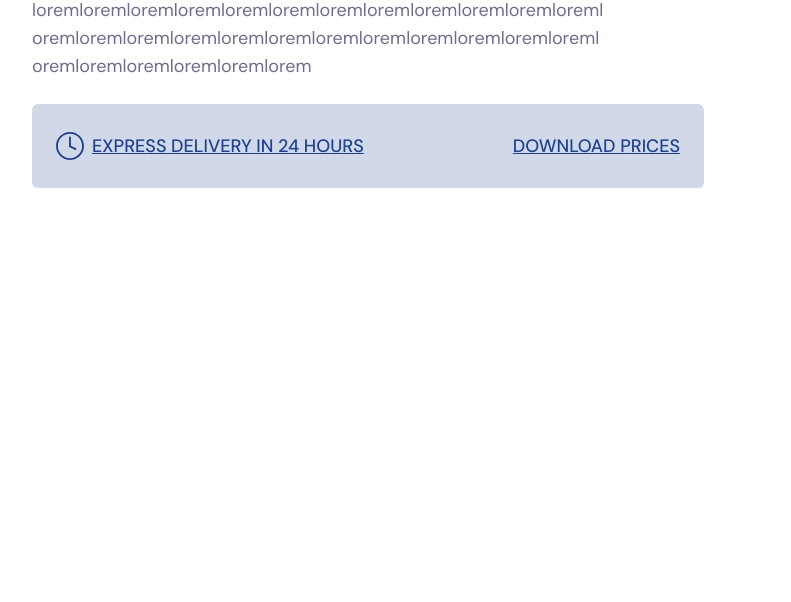
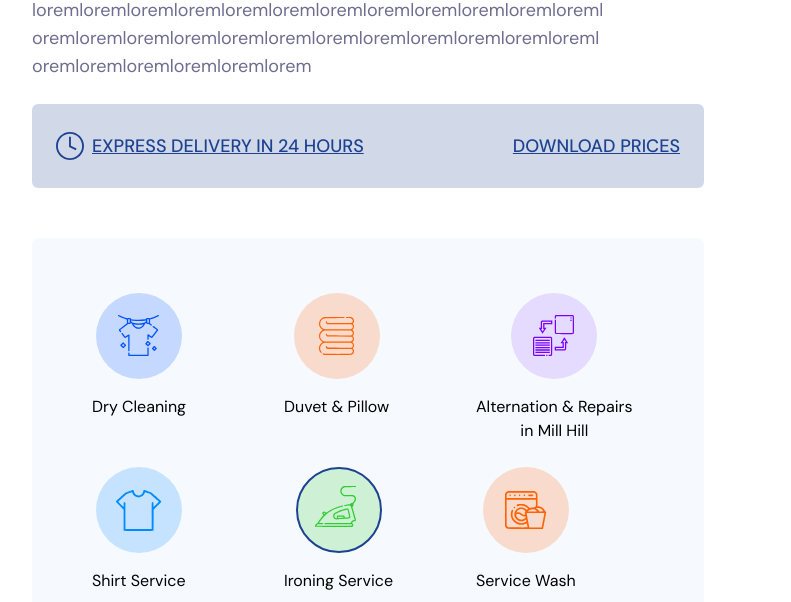
Before and after one commit to vfshera/dry-clean, a website: page src/index.html in a window 1280 px wide. Shown: the part 350-952 px from the top of the page, without its empty margins (98-889 px from the left). Before the commit the page ends 800 px from the top, so only its background shows below. Drawn offline with nearby package versions, Linux system fonts and the light colour scheme; files that its build step writes are made by us from their sources.

Commit message:
services

```diff
--- a/src/index.html
+++ b/src/index.html
@@ -21,7 +21,7 @@
       <!-- DELIVERY -->
 
       <div
-        class="rounded-md bg-blue-6 py-7 px-6 mt-6 flex justify-between items-center"
+        class="rounded-md bg-blue-6 py-7 px-6 mt-6 mb-[50px] flex justify-between items-center"
       >
         <div class="flex items-center gap-2">
           <svg
@@ -49,6 +49,84 @@
           >download prices</a
         >
       </div>
+
+      <!-- SERVICES -->
+
+      <section
+        class="bg-light rounded-md px-[60px] py-[55px] grid grid-cols-3 gap-6"
+      >
+        <!-- service -->
+
+        <div class="service flex flex-col items-center gap-4 w-max">
+          <img
+            src="/public/images/dryclean.svg"
+            class="h-[86px] aspect-square"
+            alt="dry cleaning"
+          />
+          <p class="text-black">Dry Cleaning</p>
+        </div>
+        <!-- service -->
+
+        <div class="service flex flex-col items-center gap-4 w-max">
+          <img
+            src="/public/images/duvet.svg"
+            class="h-[86px] aspect-square"
+            alt="duvet"
+          />
+          <p class="text-black">Duvet & Pillow</p>
+        </div>
+        <!-- service -->
+
+        <div class="service flex flex-col items-center gap-4 w-max">
+          <img
+            src="/public/images/repair.svg"
+            class="h-[86px] aspect-square"
+            alt="repair"
+          />
+          <p class="text-black text-center">
+            Alternation & Repairs <br />in Mill Hill
+          </p>
+        </div>
+
+        <!-- service -->
+
+        <div class="service flex flex-col items-center gap-4 w-max">
+          <img
+            src="/public/images/shirt.svg"
+            class="h-[86px] aspect-square"
+            alt="dry cleaning"
+          />
+          <p class="text-black">Shirt Service</p>
+        </div>
+        <!-- service -->
+
+        <div class="service flex flex-col items-center gap-4 w-max">
+          <img
+            src="/public/images/ironing.svg"
+            class="h-[86px] aspect-square"
+            alt="dry cleaning"
+          />
+          <p class="text-black">Ironing Service</p>
+        </div>
+        <!-- service -->
+
+        <div class="service flex flex-col items-center gap-4 w-max">
+          <img
+            src="/public/images/wash.svg"
+            class="h-[86px] aspect-square"
+            alt="dry cleaning"
+          />
+          <p class="text-black">Service Wash</p>
+        </div>
+      </section>
+
+      <!-- SUITS -->
+
+      <section
+        class="suits px-4 pt-9 pb-6 [box-shadow:0px_24px_32px_-3px_rgba(3,9,50,0.04)] bg-white rounded-[14px] border border-gray-1 mt-[50px]"
+      >
+        <p class="uppercase text-2xl font-bold text-gray-3">suits</p>
+      </section>
     </main>
     <aside class="col-span-1">Side</aside>
   </body>
```
Also changed, not shown: public/images/dryclean.svg (added), public/images/duvet.svg (added), public/images/ironing.svg (added), public/images/repair.svg (added), public/images/shirt.svg (added), public/images/wash.svg (added).
